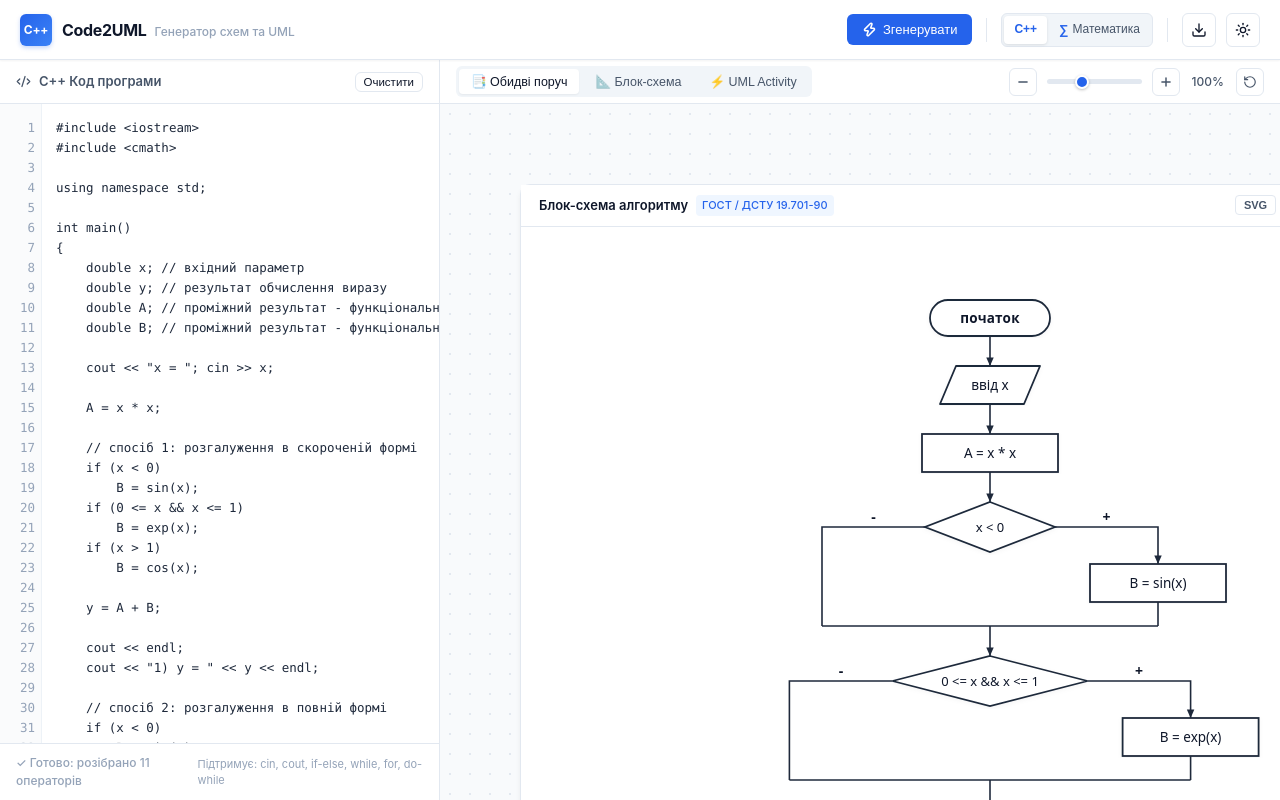
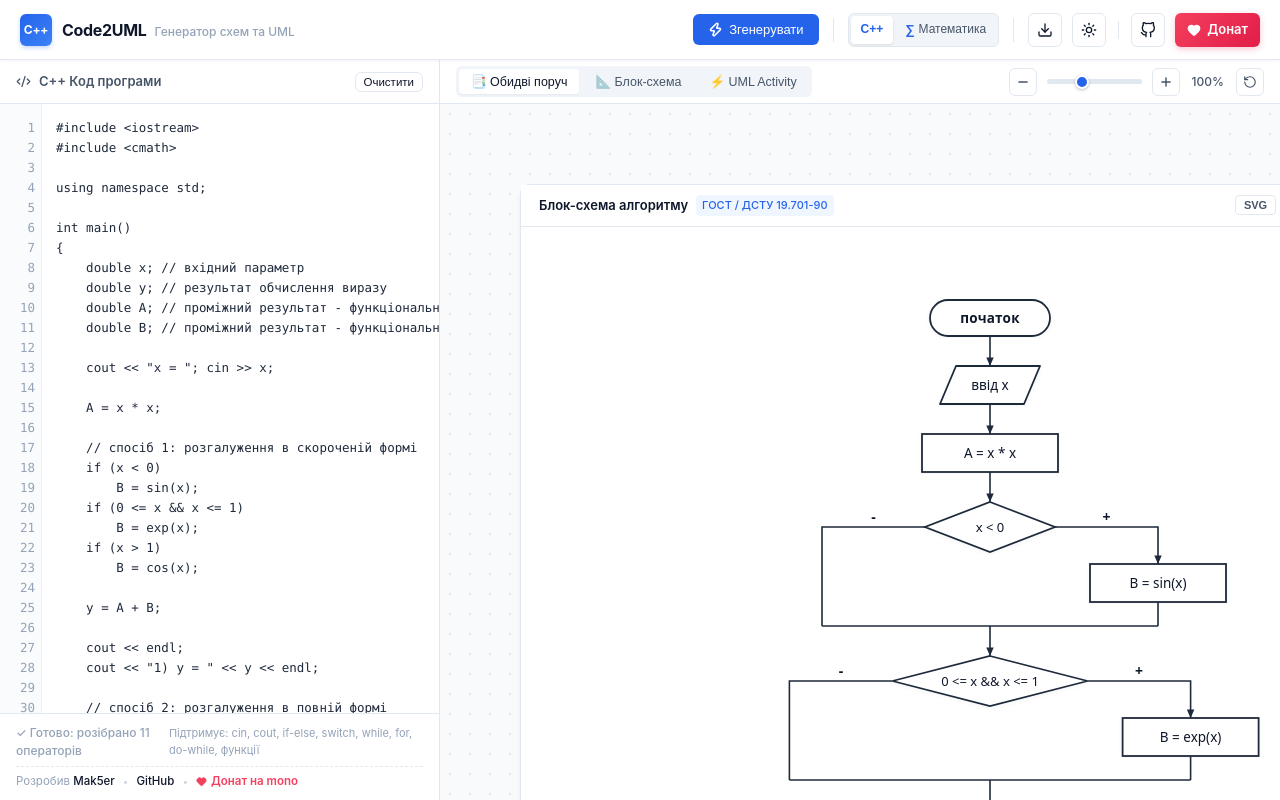
Before and after one commit to Mak5er/code2uml, a React (Vite) app: page / in a window 1280 px wide. Built offline with nearby package versions, Linux system fonts and the light colour scheme.

Commit message:
feat(ui): add author GitHub credits and monobank donation buttons

```diff
--- a/src/App.css
+++ b/src/App.css
@@ -187,6 +187,46 @@ html, body {
 
 .btn-icon:hover .theme-icon-active {
     transform: rotate(20deg);
+}
+
+.header-divider {
+    width: 1px;
+    height: 18px;
+    background-color: var(--border-color);
+    margin: 0 2px;
+}
+
+.btn-donate {
+    display: inline-flex;
+    align-items: center;
+    gap: 6px;
+    height: 34px;
+    padding: 0 12px;
+    background: linear-gradient(135deg, #f43f5e, #e11d48);
+    color: #ffffff !important;
+    border: none;
+    border-radius: var(--radius-sm);
+    font-size: 13px;
+    font-weight: 600;
+    text-decoration: none;
+    cursor: pointer;
+    transition: all 0.2s cubic-bezier(0.16, 1, 0.3, 1);
+    box-shadow: 0 2px 6px rgba(225, 29, 72, 0.25);
+}
+
+.btn-donate:hover {
+    background: linear-gradient(135deg, #fb7185, #f43f5e);
+    box-shadow: 0 4px 10px rgba(225, 29, 72, 0.35);
+    transform: translateY(-1px);
+}
+
+.donate-icon {
+    color: #ffffff;
+    transition: transform 0.2s ease;
+}
+
+.btn-donate:hover .donate-icon {
+    transform: scale(1.15);
 }
 
 /* Download Dropdown */
@@ -481,10 +521,16 @@ html.dark .dropdown-menu {
     border-top: 1px solid var(--border-color);
     background-color: var(--bg-surface);
     display: flex;
+    flex-direction: column;
+    gap: 6px;
+    font-size: 12px;
+    color: var(--text-muted);
+}
+
+.panel-footer-info {
+    display: flex;
     align-items: center;
     justify-content: space-between;
-    font-size: 12px;
-    color: var(--text-muted);
 }
 
 .code-status-text {
@@ -493,6 +539,45 @@ html.dark .dropdown-menu {
 
 .supported-text {
     font-size: 11px;
+}
+
+.panel-credits {
+    display: flex;
+    align-items: center;
+    gap: 8px;
+    font-size: 11.5px;
+    color: var(--text-muted);
+    border-top: 1px dashed var(--border-color);
+    padding-top: 6px;
+}
+
+.panel-credits a {
+    color: var(--text-primary);
+    text-decoration: none;
+    font-weight: 500;
+    transition: color 0.15s ease;
+}
+
+.panel-credits a:hover {
+    color: var(--color-primary);
+    text-decoration: underline;
+}
+
+.credits-dot {
+    color: var(--border-hover);
+    font-size: 10px;
+}
+
+.credits-donate {
+    display: inline-flex;
+    align-items: center;
+    gap: 4px;
+    color: #f43f5e !important;
+    font-weight: 600 !important;
+}
+
+.credits-donate:hover {
+    color: #e11d48 !important;
 }
 
 /* Dark mode editor overrides */
--- a/src/components/CodeEditor.jsx
+++ b/src/components/CodeEditor.jsx
@@ -1,5 +1,6 @@
 import React, { useRef } from 'react';
-import { Code2 } from 'lucide-react';
+import { Code2, Heart } from 'lucide-react';
+import { LINKS } from '../constants/links.js';
 
 export default function CodeEditor({
     code,
@@ -76,8 +77,19 @@ export default function CodeEditor({
             </div>
 
             <div className="panel-footer">
-                <span className="code-status-text">{status}</span>
-                <span className="supported-text">Підтримує: cin, cout, if-else, while, for, do-while</span>
+                <div className="panel-footer-info">
+                    <span className="code-status-text">{status}</span>
+                    <span className="supported-text">Підтримує: cin, cout, if-else, switch, while, for, do-while, функції</span>
+                </div>
+                <div className="panel-credits">
+                    <span>Розробив <a href={LINKS.GITHUB_PROFILE} target="_blank" rel="noopener noreferrer">Mak5er</a></span>
+                    <span className="credits-dot">•</span>
+                    <a href={LINKS.GITHUB_REPO} target="_blank" rel="noopener noreferrer">GitHub</a>
+                    <span className="credits-dot">•</span>
+                    <a href={LINKS.MONOBANK_JAR} target="_blank" rel="noopener noreferrer" className="credits-donate">
+                        <Heart size={11} fill="currentColor" /> Донат на mono
+                    </a>
+                </div>
             </div>
         </section>
     );
--- a/src/components/Header.jsx
+++ b/src/components/Header.jsx
@@ -1,5 +1,24 @@
 import React, { useState, useRef, useEffect } from 'react';
-import { Zap, Download, FileCode, Image as ImageIcon, Moon, Sun } from 'lucide-react';
+import { Zap, Download, FileCode, Image as ImageIcon, Moon, Sun, Heart } from 'lucide-react';
+import { LINKS } from '../constants/links.js';
+
+function GithubIcon({ size = 16, className = "" }) {
+    return (
+        <svg
+            width={size}
+            height={size}
+            viewBox="0 0 24 24"
+            fill="none"
+            stroke="currentColor"
+            strokeWidth="2"
+            strokeLinecap="round"
+            strokeLinejoin="round"
+            className={className}
+        >
+            <path d="M9 19c-5 1.5-5-2.5-7-3m14 6v-3.87a3.37 3.37 0 0 0-.94-2.61c3.14-.35 6.44-1.54 6.44-7A5.44 5.44 0 0 0 20 4.77 5.07 5.07 0 0 0 19.91 1S18.73.65 16 2.48a13.38 13.38 0 0 0-7 0C6.27.65 5.09 1 5.09 1A5.07 5.07 0 0 0 5 4.77a5.44 5.44 0 0 0-1.5 3.78c0 5.42 3.3 6.61 6.44 7A3.37 3.37 0 0 0 9 18.13V22"></path>
+        </svg>
+    );
+}
 
 export default function Header({
     onGenerate,
@@ -170,6 +189,32 @@ export default function Header({
                         <Sun size={16} strokeWidth={2} className="theme-icon-active" />
                     )}
                 </button>
+
+                <div className="header-divider" />
+
+                {/* GitHub link */}
+                <a
+                    href={LINKS.GITHUB_PROFILE}
+                    target="_blank"
+                    rel="noopener noreferrer"
+                    className="btn btn-outline btn-icon"
+                    title="GitHub автора (Mak5er)"
+                    aria-label="GitHub автора"
+                >
+                    <GithubIcon size={16} />
+                </a>
+
+                {/* Monobank donate button */}
+                <a
+                    href={LINKS.MONOBANK_JAR}
+                    target="_blank"
+                    rel="noopener noreferrer"
+                    className="btn btn-donate"
+                    title="Підтримати проект через monobank"
+                >
+                    <Heart size={14} className="donate-icon" fill="currentColor" />
+                    <span>Донат</span>
+                </a>
             </div>
         </header>
     );
--- /dev/null
+++ b/src/constants/links.js
@@ -0,0 +1,5 @@
+export const LINKS = {
+    GITHUB_PROFILE: 'https://github.com/Mak5er',
+    GITHUB_REPO: 'https://github.com/Mak5er/code2uml',
+    MONOBANK_JAR: 'https://send.monobank.ua/' // Буде оновлено посиланням від користувача
+};
```
